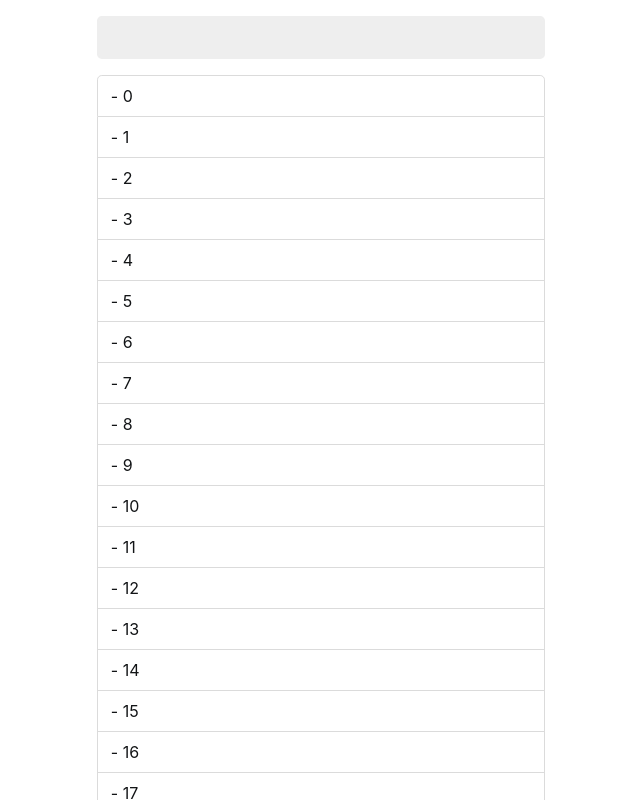
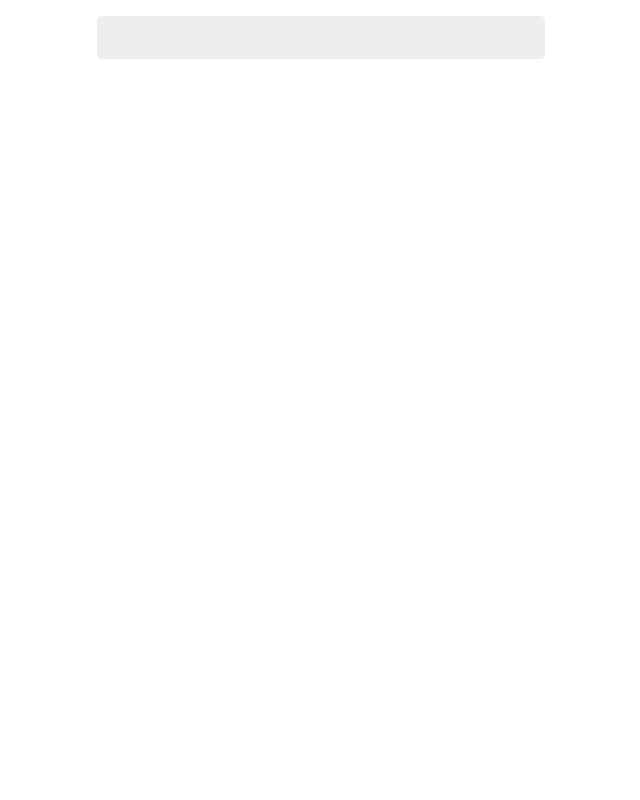
Before and after one commit to LoicGoyet/what-is-react-concurrent-mode, a React (Vite) app: page / in a window 1280 px wide. Shown: the top 800 px of the page, without its empty margins (319-959 px from the left). Built offline with nearby package versions, Linux system fonts and the light colour scheme.

Commit message:
don't display list if value is empty

```diff
--- a/components/AutoComplete/index.js
+++ b/components/AutoComplete/index.js
@@ -10,9 +10,14 @@ const AutoComplete = () => {
   const [list, setList] = React.useState([]);
 
   React.useEffect(() => {
-    const newList = [...Array(100)].map((item, index) => {
-      return `${value} - ${index}`;
-    });
+    let newList = [];
+
+    if (value) {
+      newList = [...Array(100)].map((item, index) => {
+        return `${value} - ${index}`;
+      });
+    }
+
     setList(newList);
   }, [value, setList]);
 
```
